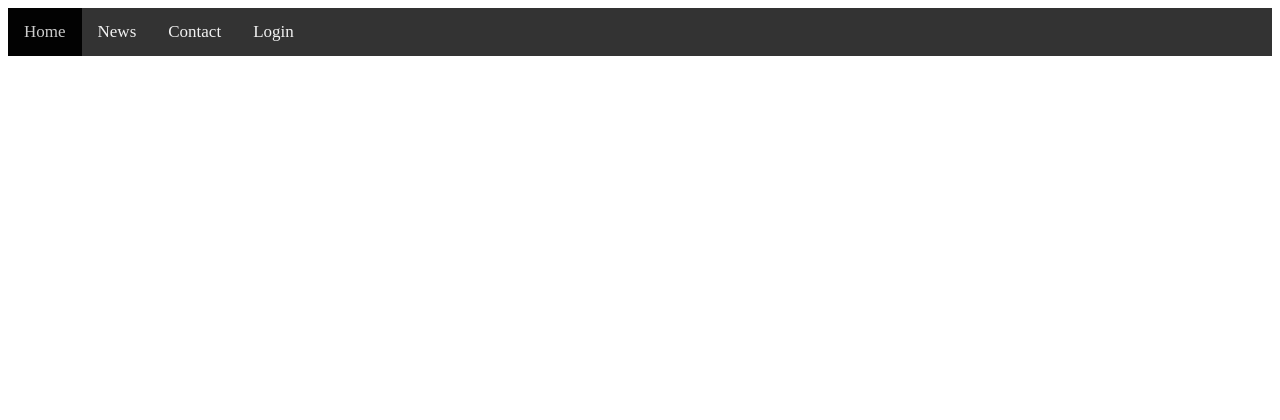
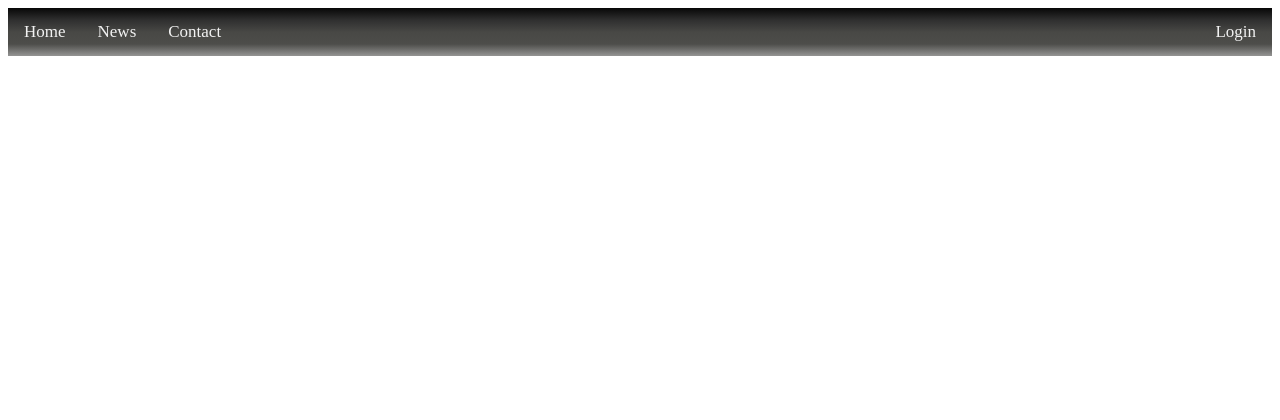
Before and after one commit to zoli0324/webshop, a Flask app: page / in a window 1280 px wide. Shown: the top 420 px of the page. Run offline with Flask 2, Linux system fonts and the light colour scheme.

Commit message:
Modify navbar css

```diff
--- a/static/css/style.css
+++ b/static/css/style.css
@@ -1,11 +1,10 @@
 .topnav {
-  background-color: #333;
+    background-image: linear-gradient(#070707, #2f2f2f, #484845, #4d4d4a, #949493);
   overflow: hidden;
 }
 
 /* Style the links inside the navigation bar */
 .topnav a {
-  float: left;
   color: #f2f2f2;
   text-align: center;
   padding: 14px 16px;
@@ -35,3 +34,10 @@
     text-align: right;
     background-image: linear-gradient(to right, #020202, #888787);
 }
+
+.left {
+    float: left;
+}
+.right {
+    float: right;
+}
--- a/templates/index.html
+++ b/templates/index.html
@@ -7,13 +7,13 @@
 </head>
 <body>
     <div class="topnav">
-      <a class="active" href="/">Home</a>
-      <a href="#news">News</a>
-      <a href="#contact">Contact</a>
+      <a class="left" href="/">Home</a>
+      <a class="left" href="#news">News</a>
+      <a class="left" href="">Contact</a>
         {% if 'username' in session %}
-            <a href="#contact">Logged as :{{ session['username'] }}</a>
+            <a class="right" href="">Logged as :{{ session['username'] }}</a>
         {% else %}
-            <a href="#contact">Login</a>
+            <a class="right" href="">Login</a>
         {% endif %}
     </div>
     <h1></h1>
```
